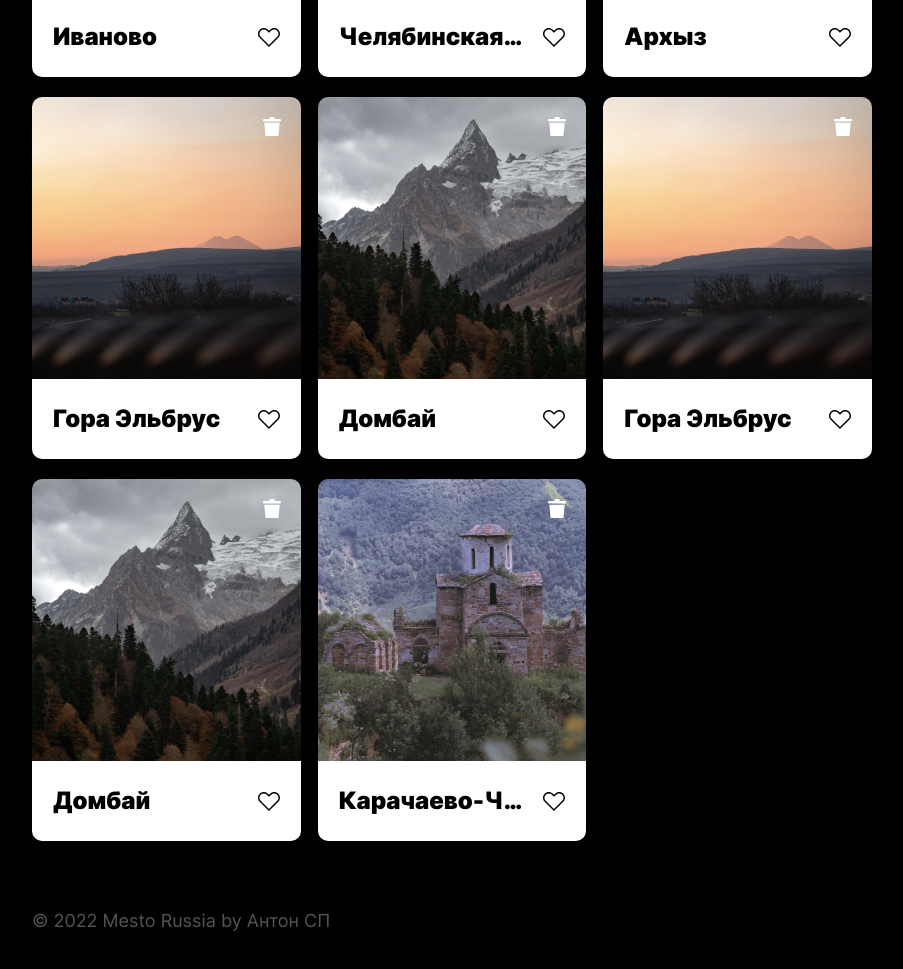
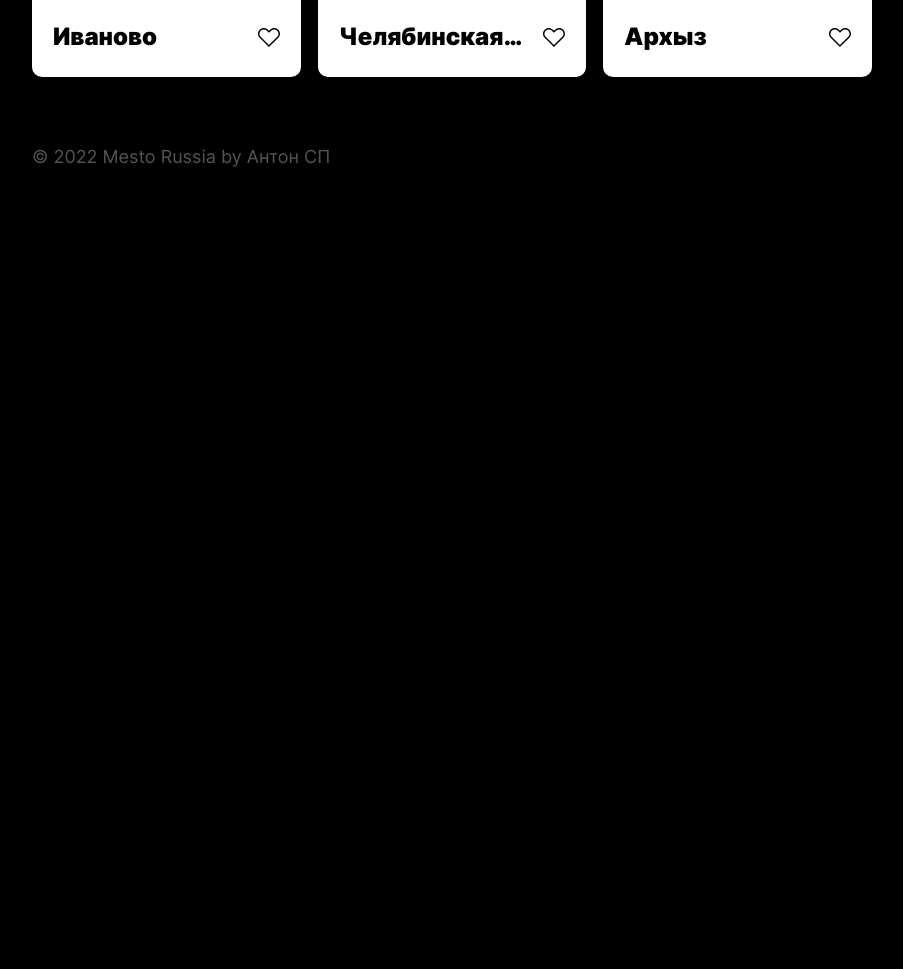
Before and after one commit to AntonSP-web/mesto-project, a plain HTML site: page index.html in a window 1280 px wide. Shown: the part 997-1966 px from the top of the page, without its empty margins (188-1091 px from the left). After the commit the page ends 1228 px from the top, so only its background shows below. Drawn offline with Linux system fonts and the light colour scheme; files whose address does not match are found by name.

Commit message:
style: delete photo items by default from index.html

```diff
--- a/index.html
+++ b/index.html
@@ -30,46 +30,7 @@
 
         <section>
           <ul class="elements">
-            <li class="elements__item">
-              <img src="./images/elements/Elbrus.jpg" alt="гора Эльбрус" class="elements__image">
-              <div class="elements__name-container">
-                <h3 class="elements__name">Гора Эльбрус</h3>
-                <button type="button" class="elements__like"></button>
-              </div>
-              <button type="button" class="elements__trash"></button>
-            </li>
-            <li class="elements__item">
-              <img src="./images/elements/Dombaj.jpg" alt="Домбай" class="elements__image">
-              <div class="elements__name-container">
-                <h3 class="elements__name">Домбай</h3>
-                <button type="button" class="elements__like"></button>
-              </div>
-              <button type="button" class="elements__trash"></button>
-            </li>
-            <li class="elements__item">
-              <img src="./images/elements/Elbrus.jpg" alt="гора Эльбрус" class="elements__image">
-              <div class="elements__name-container">
-                <h3 class="elements__name">Гора Эльбрус</h3>
-                <button type="button" class="elements__like"></button>
-              </div>
-              <button type="button" class="elements__trash"></button>
-            </li>
-            <li class="elements__item">
-              <img src="./images/elements/Dombaj.jpg" alt="Домбай" class="elements__image">
-              <div class="elements__name-container">
-                <h3 class="elements__name">Домбай</h3>
-                <button type="button" class="elements__like"></button>
-              </div>
-              <button type="button" class="elements__trash"></button>
-            </li>
-            <li class="elements__item">
-              <img src="./images/elements/Karachaevsk.jpg" alt="Карачаевск" class="elements__image">
-              <div class="elements__name-container">
-                <h3 class="elements__name">Карачаево-Черкессия</h3>
-                <button type="button" class="elements__like"></button>
-              </div>
-              <button type="button" class="elements__trash"></button>
-            </li>
+
           </ul>
         </section>
       </main>
```
